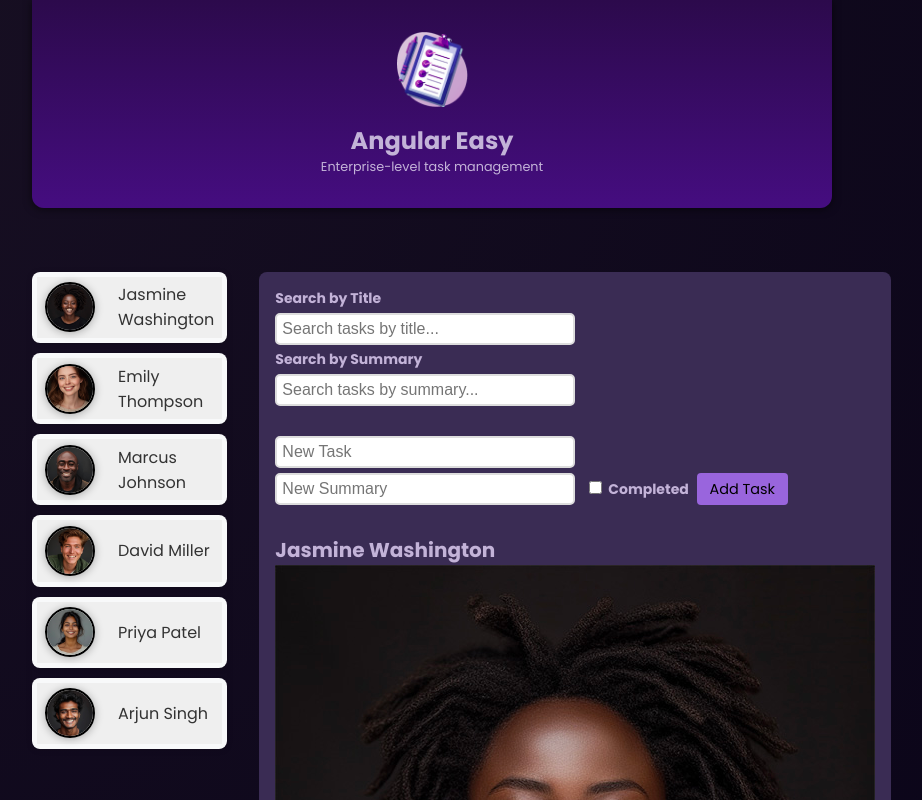
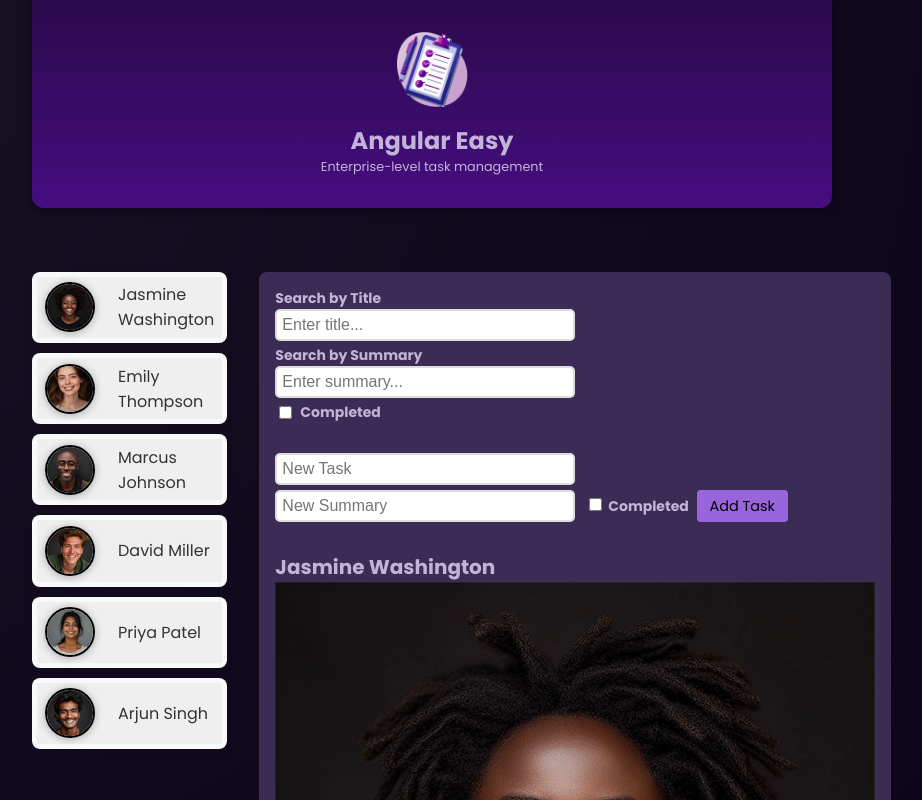
Before and after one commit to Caspec/angular, an Angular app: page / in a window 1280 px wide. Both pictures are taken after a click on the button "Jasmine Washington". Shown: the top 800 px of the page, without its empty margins (208-1130 px from the left). Built offline with nearby package versions, Linux system fonts and the light colour scheme.

Commit message:
feat: add search by completed and filter component

```diff
--- /dev/null
+++ b/src/app/task-filter/task-filter.component.css
@@ -0,0 +1,161 @@
+.filter-container {
+  display: flex;
+  flex-wrap: wrap;
+  gap: 4px;
+}
+
+.search-field {
+  display: flex;
+  flex-direction: column;
+}
+
+.search-checkbox {
+  display: flex;
+  align-items: center;
+  gap: 5px;
+}
+
+#tasks {
+  padding: 0 1rem 1rem 1rem;
+  border-radius: 8px;
+  min-height: 60vh;
+  overflow: hidden;
+  background-color: #3a2c54;
+  margin-bottom: 20px;
+}
+
+h2 {
+  margin: 0;
+  font-size: 0.9rem;
+  width: 60%;
+  text-wrap: balance;
+}
+
+input[type="text"] {
+  width: 100%;
+  max-width: 300px;
+  padding: 5px;
+  font-size: 16px;
+  border: 2px solid #ddd;
+  border-radius: 5px;
+  outline: none;
+  transition: border-color 0.3s;
+  margin-right: 10px;
+}
+
+input[type="text"]:focus {
+  border-color: #007bff;
+}
+
+menu {
+  padding: 0;
+}
+
+menu button {
+  font: inherit;
+  cursor: pointer;
+  background-color: #9965dd;
+  border-radius: 4px;
+  border: none;
+  padding: 0.35rem 0.8rem;
+  font-size: 0.9rem;
+  margin-left: 5px;
+}
+
+menu button:hover,
+menu button:active {
+  background-color: #a565dd;
+}
+
+ul {
+  list-style: none;
+  margin: 1rem 0;
+  padding: 0;
+  display: flex;
+  flex-direction: column;
+  gap: 1rem;
+  max-height: 50vh;
+  overflow: auto;
+}
+
+.mt-5 {
+  margin-top: 5px;
+}
+
+.mt-10 {
+  margin-top: 10px;
+}
+
+.mt-20 {
+  margin-top: 20px;
+}
+
+.mt-30 {
+  margin-top: 30px;
+}
+
+.mt-50 {
+  margin-top: 50px;
+}
+
+.mb-5 {
+  margin-bottom: 5px;
+}
+
+.mb-10 {
+  margin-bottom: 10px;
+}
+
+.mb-20 {
+  margin-bottom: 20px;
+}
+
+.mb-30 {
+  margin-bottom: 30px;
+}
+
+.myx-5 {
+  margin-top: 5px;
+  margin-bottom: 5px;
+}
+
+.myx-10 {
+  margin-top: 10px;
+  margin-bottom: 10px;
+}
+
+.myx-20 {
+  margin-top: 20px;
+  margin-bottom: 20px;
+}
+
+.myx-30 {
+  margin-top: 30px;
+  margin-bottom: 30px;
+}
+
+.myx-50 {
+  margin-top: 50px;
+  margin-bottom: 50px;
+}
+
+.search-container {
+  display: flex;
+  flex-direction: column;
+  gap: 4px;
+}
+
+label {
+  font-weight: bold;
+  font-size: 14px;
+}
+
+@media (min-width: 768px) {
+  h2 {
+    font-size: 1.25rem;
+  }
+
+  menu {
+    width: auto;
+  }
+}
--- /dev/null
+++ b/src/app/task-filter/task-filter.component.html
@@ -0,0 +1,33 @@
+<div class="search-container">
+  <div class="search-field">
+    <label for="searchTitle">Search by Title</label>
+    <input
+      id="searchTitle"
+      type="text"
+      [(ngModel)]="searchTitle"
+      (input)="setSearchQuery()"
+      placeholder="Enter title..."
+    />
+  </div>
+
+  <div class="search-field">
+    <label for="searchSummary">Search by Summary</label>
+    <input
+      id="searchSummary"
+      type="text"
+      [(ngModel)]="searchSummary"
+      (input)="setSearchQuery()"
+      placeholder="Enter summary..."
+    />
+  </div>
+
+  <div class="search-checkbox">
+    <input
+      id="searchCompleted"
+      type="checkbox"
+      [(ngModel)]="searchCompleted"
+      (change)="setSearchQuery()"
+    />
+    <label for="searchCompleted">Completed</label>
+  </div>
+</div>
--- /dev/null
+++ b/src/app/task-filter/task-filter.component.ts
@@ -0,0 +1,29 @@
+import { Component, EventEmitter, Output } from '@angular/core';
+import { FormsModule } from '@angular/forms';
+
+@Component({
+  selector: 'app-task-filter',
+  standalone: true,
+  templateUrl: './task-filter.component.html',
+  styleUrl: './task-filter.component.css',
+  imports: [FormsModule],
+})
+export class TaskFilterComponent {
+  searchTitle: string = '';
+  searchSummary: string = '';
+  searchCompleted: boolean = false;
+
+  @Output() filtersChanged = new EventEmitter<{
+    title: string;
+    summary: string;
+    completed: boolean;
+  }>();
+
+  setSearchQuery() {
+    this.filtersChanged.emit({
+      title: this.searchTitle,
+      summary: this.searchSummary,
+      completed: this.searchCompleted,
+    });
+  }
+}
--- a/src/app/task/task.component.html
+++ b/src/app/task/task.component.html
@@ -4,23 +4,9 @@
     <header>
       <menu>
         <div class="search-container">
-          <label for="searchInput">Search by Title</label>
-          <input
-            #searchTitle
-            id="searchTitle"
-            type="text"
-            placeholder="Search tasks by title..."
-            (input)="setSearchQuery(searchTitle.value, searchSummary.value)"
-          />
-
-          <label for="searchSummary">Search by Summary</label>
-          <input
-            #searchSummary
-            id="searchSummary"
-            type="text"
-            placeholder="Search tasks by summary..."
-            (input)="setSearchQuery(searchTitle.value, searchSummary.value)"
-          />
+          <app-task-filter
+            (filtersChanged)="updateFilters($event)"
+          ></app-task-filter>
         </div>
         <div class="myx-30">
           <input #taskTitle type="text" placeholder="New Task" />
@@ -65,6 +51,5 @@
       }
     </ul>
   </section>
-
   }
 </div>
--- a/src/app/task/task.component.ts
+++ b/src/app/task/task.component.ts
@@ -2,12 +2,13 @@ import { Component } from '@angular/core';
 import { Input } from '@angular/core';
 import { User } from '../user/user.model';
 import { TaskItemComponent } from '../task-item/task-item.component';
+import { TaskFilterComponent } from '../task-filter/task-filter.component';
 import { DUMMY_TASK } from '../tasks';
 import { Task } from '../task/task.model';
 
 @Component({
   selector: 'app-task',
-  imports: [TaskItemComponent],
+  imports: [TaskItemComponent, TaskFilterComponent],
   templateUrl: './task.component.html',
   styleUrl: './task.component.css',
 })
@@ -17,6 +18,7 @@ export class TaskComponent {
   editTaskId: string | null = null;
   searchTitle: string = '';
   searchSummary: string = '';
+  searchCompleted: boolean | null = null;
 
   get filteredTasks(): Task[] {
     return this.task.filter((task) => {
@@ -28,13 +30,22 @@ export class TaskComponent {
         ? task.summary.toLowerCase().includes(this.searchSummary.toLowerCase())
         : true;
 
-      return matchesTitle && matchesSummary;
+      const matchesCompleted = this.searchCompleted
+        ? task.completed === this.searchCompleted
+        : true;
+
+      return matchesTitle && matchesSummary && matchesCompleted;
     });
   }
 
-  setSearchQuery(title: string, summary: string) {
-    this.searchTitle = title;
-    this.searchSummary = summary;
+  updateFilters(filters: {
+    title: string;
+    summary: string;
+    completed: boolean | null;
+  }) {
+    this.searchTitle = filters.title;
+    this.searchSummary = filters.summary;
+    this.searchCompleted = filters.completed;
   }
 
   getUserAvatar(avatar: string): string {
```
Also changed, not shown: 1 other file (tests, documents, lock files or other folders).
